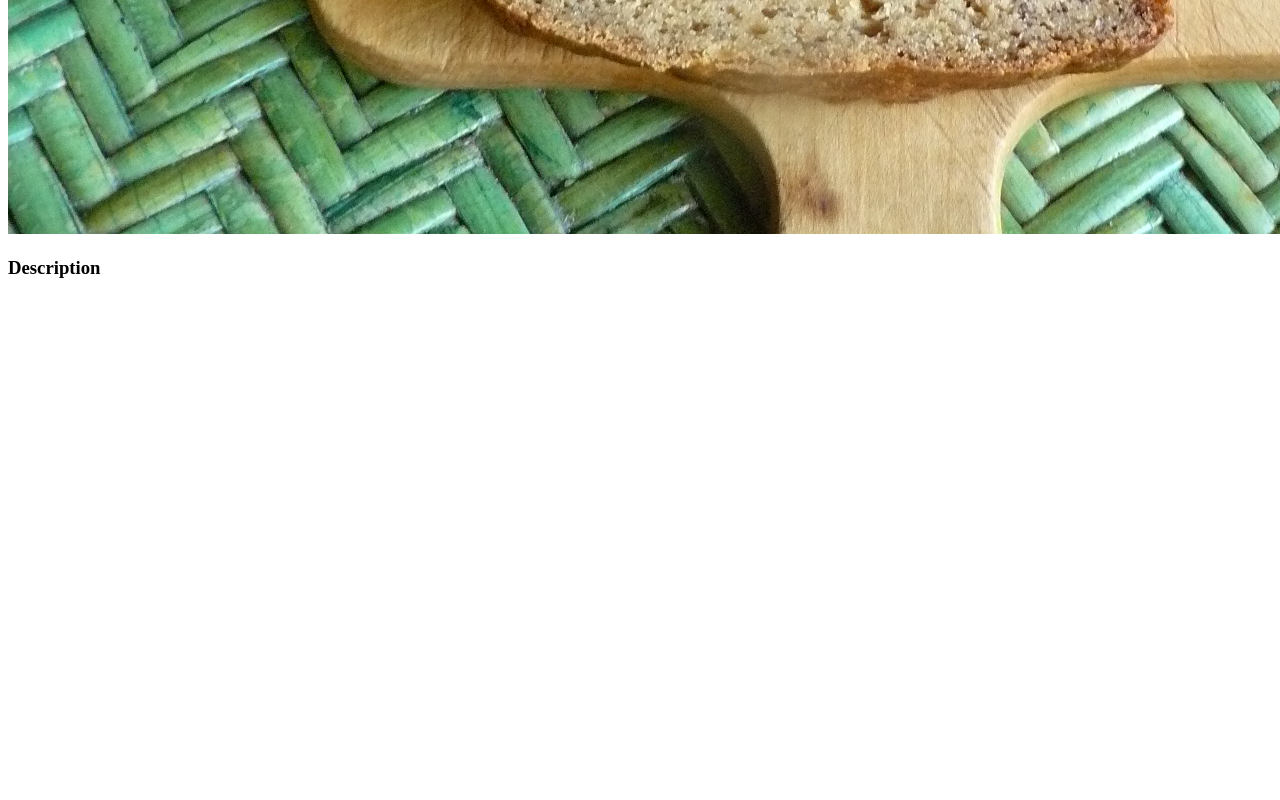
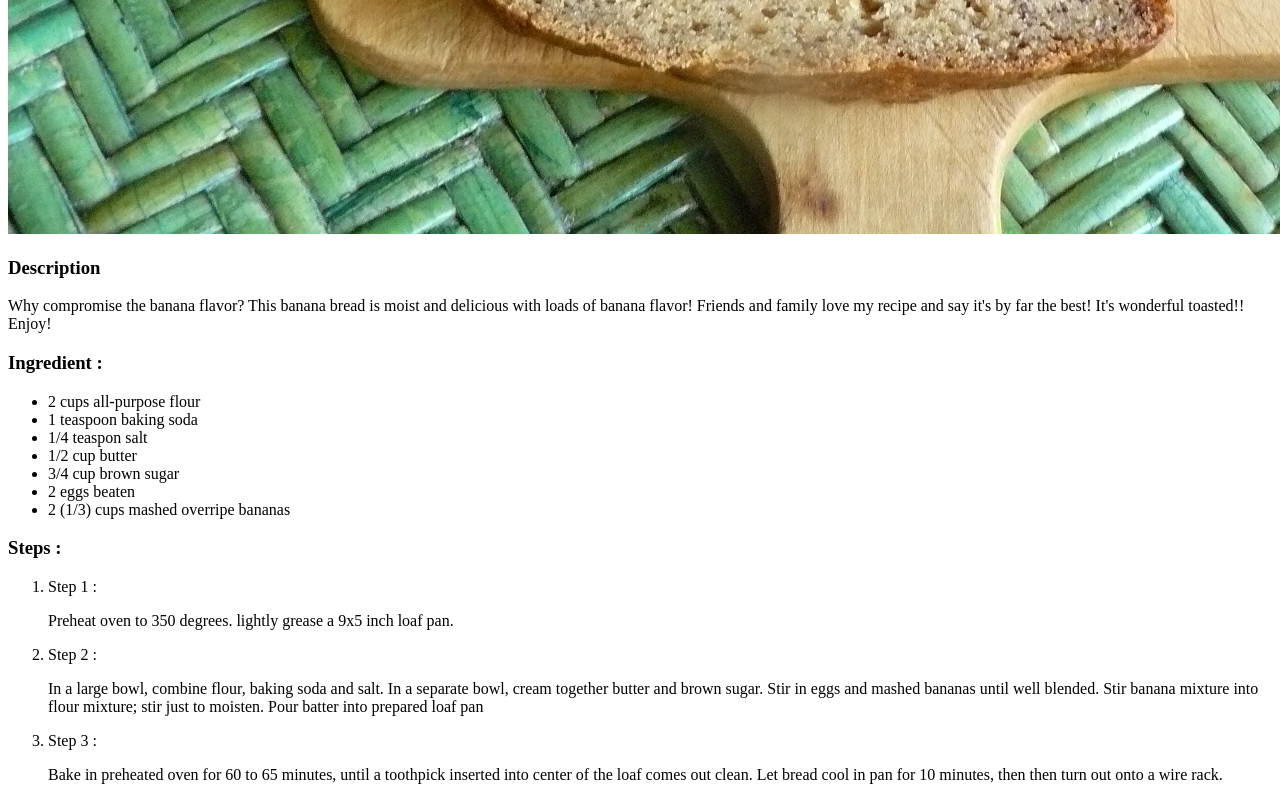
Before and after one commit to EtnoPolino/odin-recipes, a plain HTML site: page recipes/banana_bread.html in a window 1280 px wide. Shown: the part 1046-1846 px from the top of the page. Before the commit the page ends 1343 px from the top, so only its background shows below. Drawn offline with Linux system fonts and the light colour scheme.

Commit message:
Edit README.md and recipes/banana_bread.html

```diff
--- a/recipes/banana_bread.html
+++ b/recipes/banana_bread.html
@@ -9,6 +9,32 @@
     <h1>Banana Bread</h1>
     <img src="banana_bread.jpeg">
     <h3>Description</h3>
+    <p></p>
+    <p>Why compromise the banana flavor? This banana bread is moist and delicious with loads of banana flavor! Friends and family love my recipe and say it's by far the best! It's wonderful toasted!! Enjoy!</p>
 
+    <h3>Ingredient : </h3>
+    <ul>
+        <li>2 cups all-purpose flour</li>
+        <li>1 teaspoon baking soda</li>
+        <li>1/4 teaspon salt</li>
+        <li>1/2 cup butter</li>
+        <li>3/4 cup brown sugar</li>
+        <li>2 eggs beaten</li>
+        <li>2 (1/3) cups mashed overripe bananas</li>
+    </ul>
+
+    <h3>Steps : </h3>
+    <ol>
+        <li>Step 1 : </li>
+        <p>Preheat oven to 350 degrees. lightly grease a 9x5 inch loaf pan.</p>
+        <li>Step 2 : </li>
+        <p>In a large bowl, combine flour, baking soda and salt. In a separate bowl, cream together butter and brown sugar. Stir in eggs and mashed bananas until well blended.
+           Stir banana mixture into flour mixture; stir just to moisten. Pour batter into prepared loaf pan
+        </p>
+        <li>Step 3 : </li>
+        <p>Bake in preheated oven for 60 to 65 minutes, until a toothpick inserted into center of the loaf comes out clean. Let bread cool in pan for 10 minutes, then
+           then turn out onto a wire rack.
+        </p>
+    </ol>
 </body>
 </html>
```
Also changed, not shown: 1 other file.
